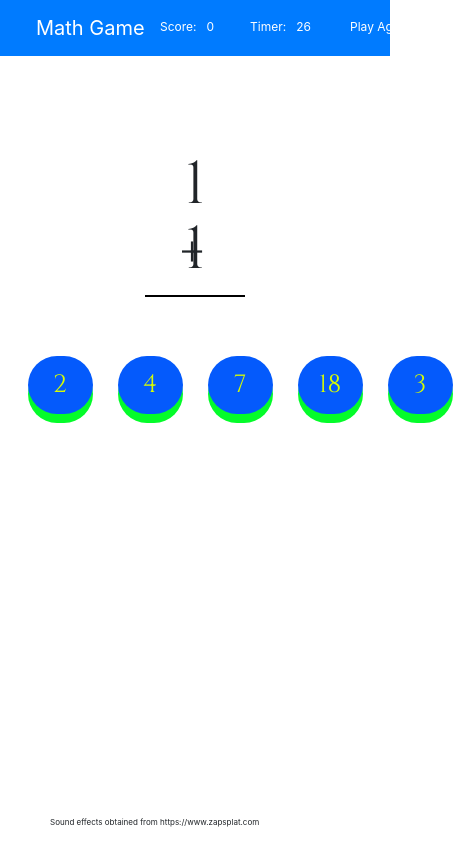
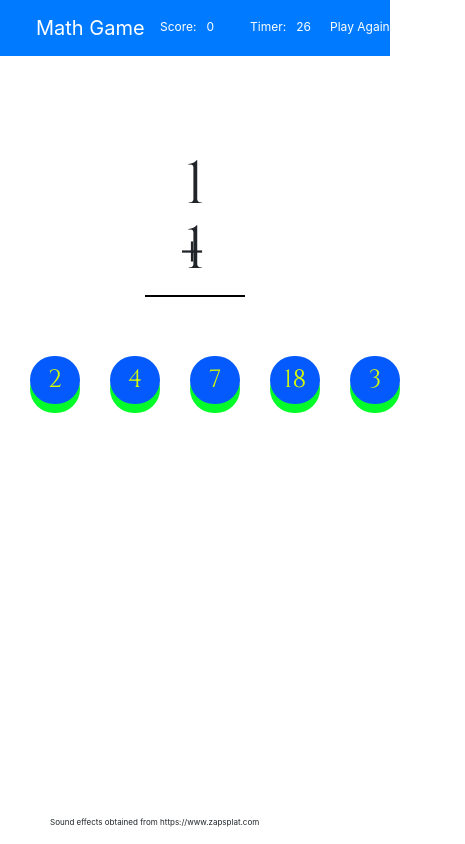
Before and after one commit to ttyson0311/math-game, a plain HTML site: page index.html in a window 390 px wide. Shown: the whole page, 465 px wide, since content can reach past the window. Drawn offline with nearby package versions, Linux system fonts and the light colour scheme.

Commit message:
changed button size for mobile and gameover font

```diff
--- a/style.css
+++ b/style.css
@@ -201,7 +201,7 @@ p {
   }
 
   .play-again {
-    left: 190px;
+    left: 170px;
   }
 
   .score-title {
@@ -220,7 +220,7 @@ p {
 
   .answers {
     margin: auto;
-    width: 450px;
+    width: 400px;
     font-size: 25px;
     justify-content: space-around;
     color: #d6fc04;
@@ -229,9 +229,9 @@ p {
   .answer {
     border-radius: 100px;
     text-align: center;
-    width: 65px;
+    width: 50px;
     margin: auto;
-    padding: 10px 20px;
+    padding: 5px 10px;
     box-shadow: 0 9px #04fc2a;
     outline: none;
   }
@@ -263,7 +263,7 @@ p {
       opacity: 1;
       -webkit-transform: translateX(0);
       transform: translateY(0);
-      font-size: 60px;
+      font-size: 45px;
     }
   }
 
@@ -277,7 +277,7 @@ p {
       opacity: 1;
       -webkit-transform: translateY(0);
       transform: translateY(0);
-      font-size: 60px;
+      font-size: 45px;
     }
   }
 }
```
